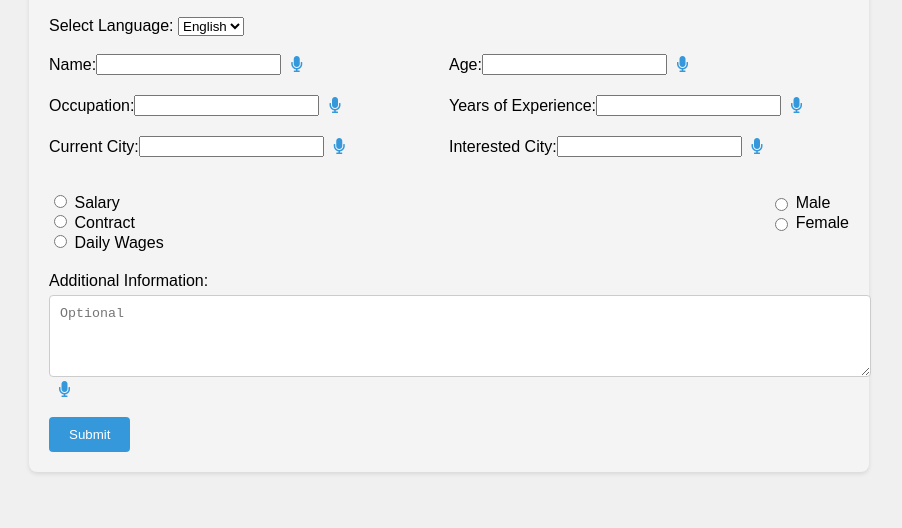
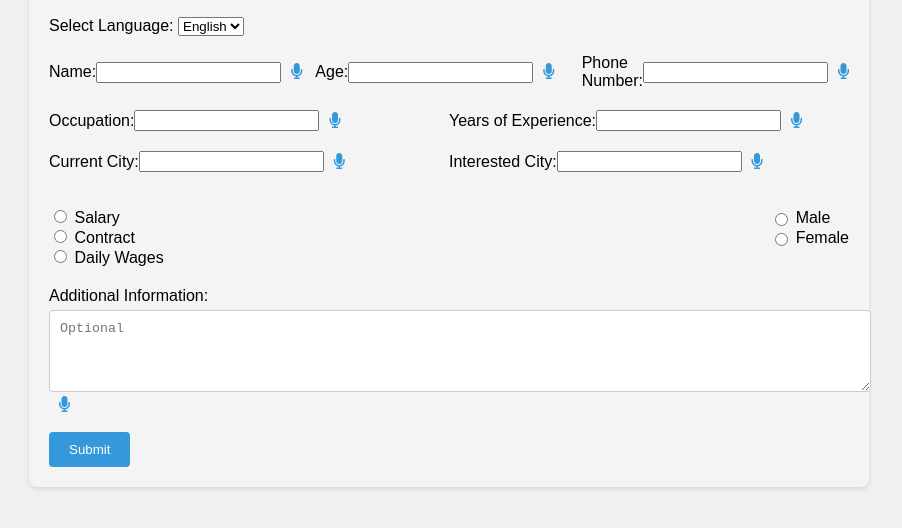
Before and after one commit to userasad04/KaamHaiNa.github.io, a plain HTML site: page index.html in a window 1280 px wide. Shown: the part 78-606 px from the top of the page, without its empty margins (191-1093 px from the left). Drawn offline with Linux system fonts and the light colour scheme.

Commit message:
Add files via upload

```diff
--- a/index.html
+++ b/index.html
@@ -36,7 +36,13 @@
                 </div>
                 <div class="input-with-mic">
                     <label class="language-label" for="age" data-english="Age:" data-hindi="आयु:" data-telugu="పట్టు:">Age:</label>
-                    <input type="number" id="age" name="age" required>
+                    <input type="text" id="age" name="age" required>
+                    <span class="microphone-icon"><i class="fas fa-microphone"></i></span>
+                </div>
+                <div class="input-with-mic">
+                    <label class="language-label" for="number" data-english="Phone Number:" data-hindi="फ़ोन नंबर:" data-telugu="
+                    ఫోను నంబరు:">Phone Number:</label>
+                    <input type="text" id="number" name="number" required>
                     <span class="microphone-icon"><i class="fas fa-microphone"></i></span>
                 </div>
             </div>
@@ -48,7 +54,7 @@
                 </div>
                 <div class="input-with-mic">
                     <label class="language-label" for="experience" data-english="Years of Experience:" data-hindi="अनुभव के साल:" data-telugu="నివేదిక సంవత్సరాలు:">Years of Experience:</label>
-                    <input type="number" id="experience" name="experience" required>
+                    <input type="text" id="experience" name="experience" required>
                     <span class="microphone-icon"><i class="fas fa-microphone"></i></span>
                 </div>
             </div>
--- a/language-selector.js
+++ b/language-selector.js
@@ -10,6 +10,7 @@ document.addEventListener('DOMContentLoaded', function() {
         english: {
             name: "Name:",
             age: "Age:",
+            number: "Phone Number:",
             occupation: "Occupation:",
             experience: "Years of Experience:",
             currentCity: "Current City:",
@@ -27,6 +28,7 @@ document.addEventListener('DOMContentLoaded', function() {
         hindi: {
             name: "नाम:",
             age: "आयु:",
+            number: "फ़ोन नंबर:",
             occupation: "व्यवसाय:",
             experience: "अनुभव के साल:",
             currentCity: "वर्तमान शहर:",
@@ -44,6 +46,7 @@ document.addEventListener('DOMContentLoaded', function() {
         telugu: {
             name: "పేరు:",
             age: "పట్టు:",
+            number: "ఫోను నంబరు:",
             occupation: "వృత్తి:",
             experience: "నివేదిక సంవత్సరాలు:",
             currentCity: "ప్రస్తుత నగరం:",
```
